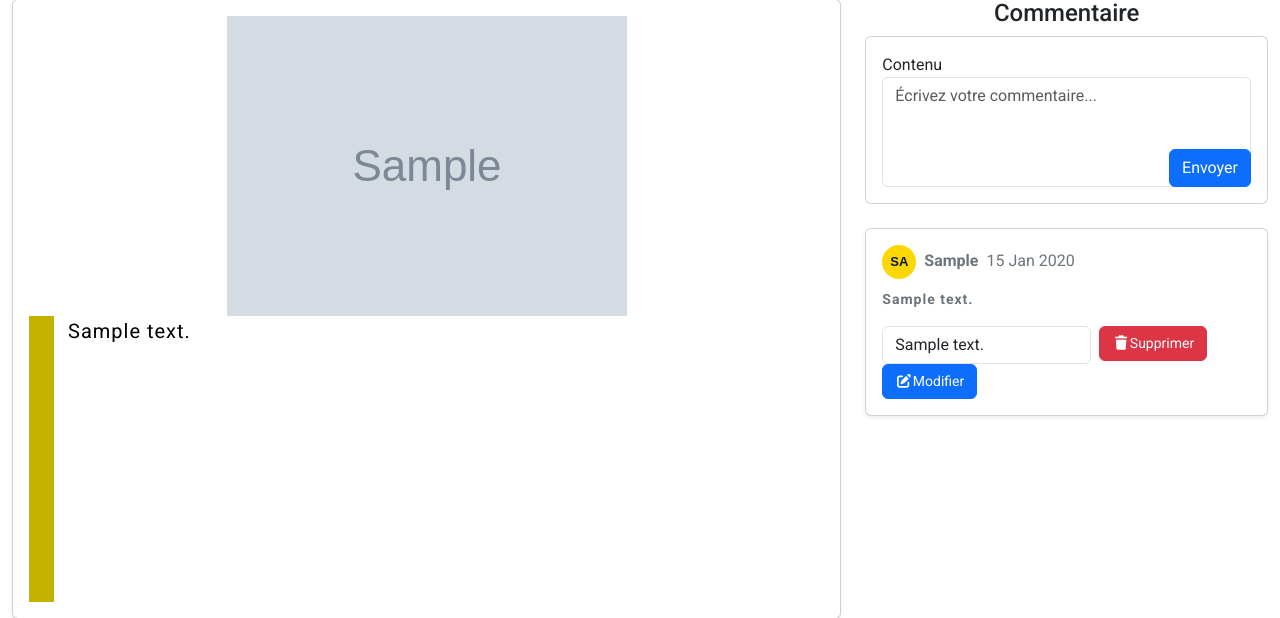
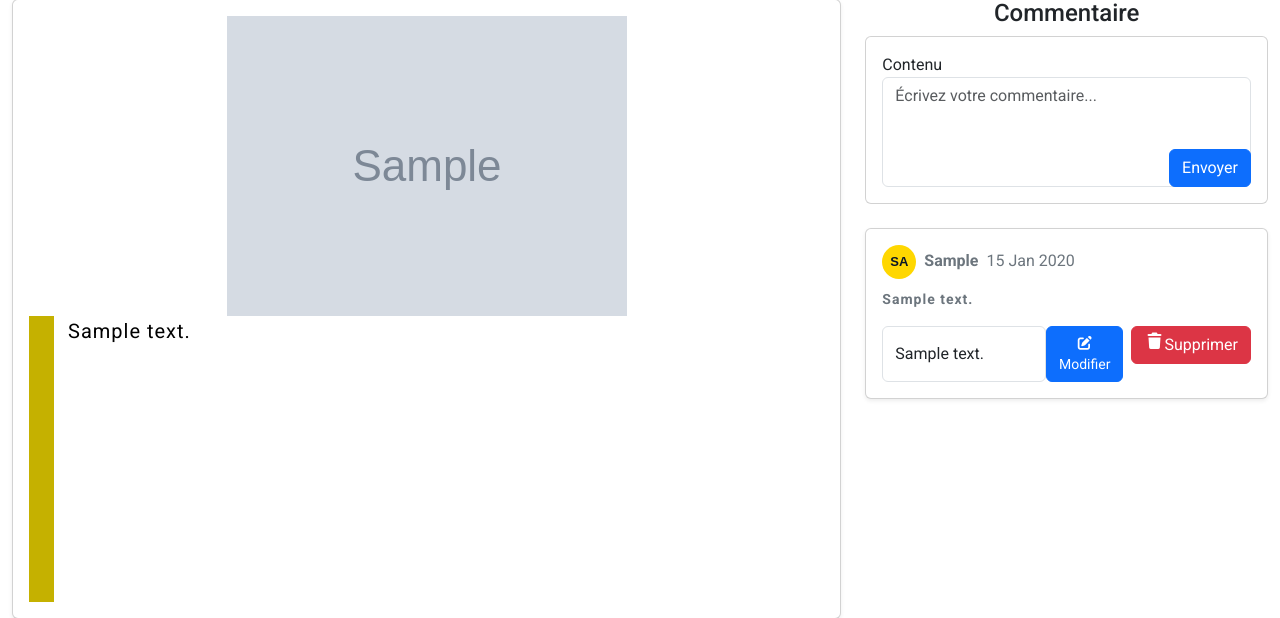
Before and after one commit to m3dev4/joj_News, a Django app: page /articles/1/ in a window 1280 px wide. Shown: the part 517-1135 px from the top of the page. Run offline with Django 5.2, Linux system fonts and the light colour scheme; a user stored in the database is signed in; tables that the repository leaves empty hold one stand-in row (values such as "Sample post"); grey boxes marked "Sample" are stand-in pictures; some libraries are stand-ins or nearby versions.

Commit message:
feat: create article detail template with comment management functionality

```diff
--- a/article/templates/detailArticle.html
+++ b/article/templates/detailArticle.html
@@ -105,10 +105,11 @@
                     </p>
                     {% if commentaire.auteur == request.user %}
                     <div class="d-flex gap-2">
-                      <div class="d-flex gap-2 align-items-center">
+                      <div class="">
                         <form
                           action="{% url 'updateCommentaire' commentaire.id %}"
                           method="post"
+                          class="d-flex flex-row"
                         >
                           {% csrf_token %}
                           <input
@@ -122,12 +123,15 @@
                           </button>
                         </form>
                       </div>
-                      <form action="{% url 'supprimerCommentaire' commentaire.id  %}">
+                      <div>
+
+                        <form action="{% url 'supprimerCommentaire' commentaire.id  %}">
                         {% csrf_token %}
-                        <button class="btn btn-danger text" type="submit">
+                        <button class="btn btn-danger d-flex" type="submit">
                           <i class="fa-solid fa-trash"></i>Supprimer
                         </button>
                       </form>
+                      </div>
                     </div>
                     {% endif %}
                   </div>
```
